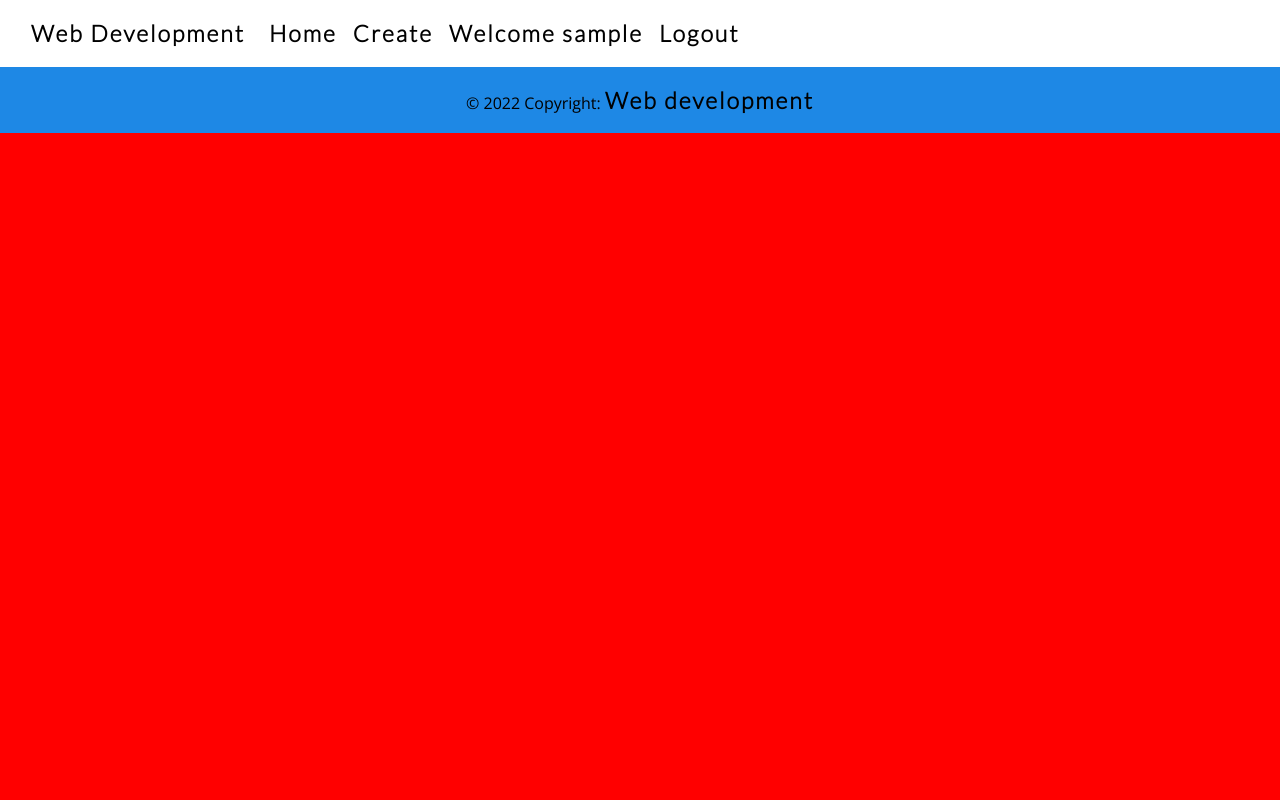
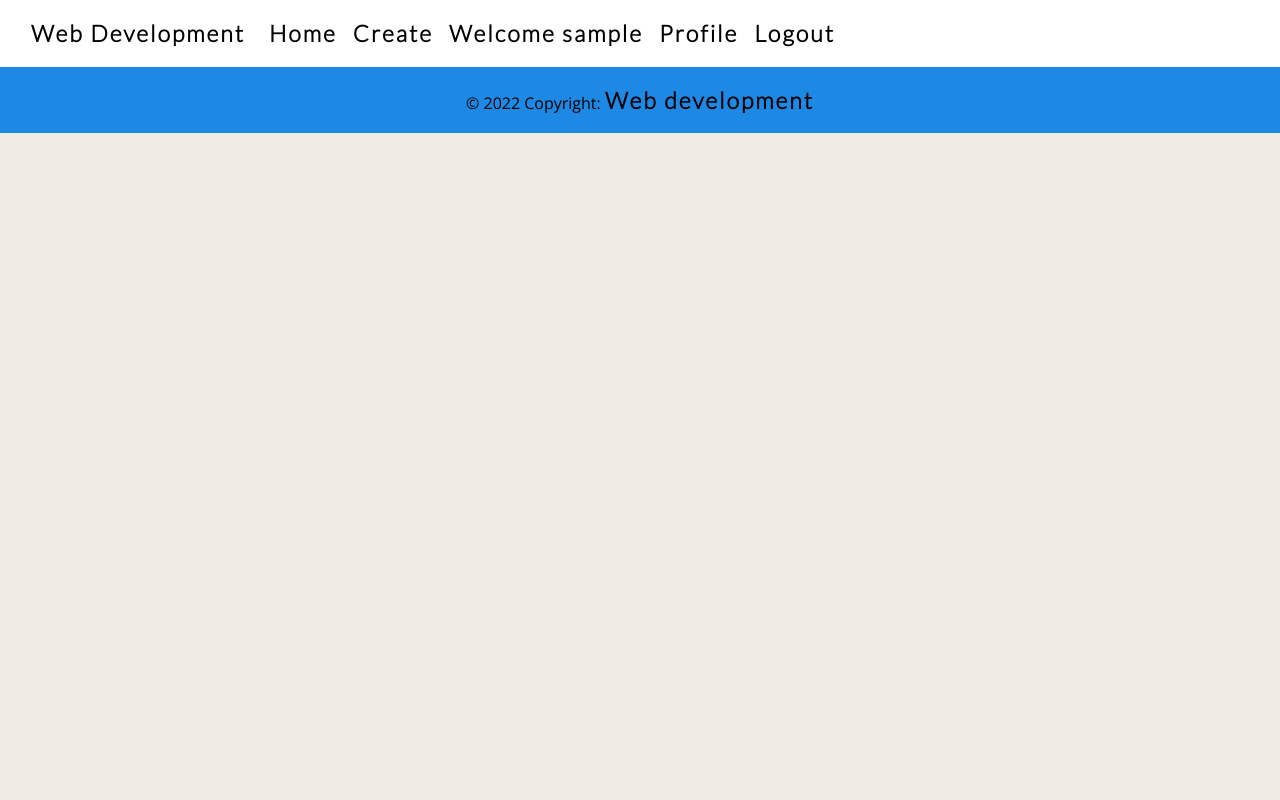
Before and after one commit to pauline-rugwevera/DjangoBlog, a Django app: page / in a window 1280 px wide. Run offline with Django 3.2, Linux system fonts and the light colour scheme; the visitor is signed in with stand-in values (Sample User, id 1); data that the repository does not hold is empty; some libraries are stand-ins or nearby versions.

Commit message:
Write code to display user profile from the home page

```diff
--- a/blog/admin.py
+++ b/blog/admin.py
@@ -1,10 +1,13 @@
 from django.contrib import admin
-from .models import BlogPost, Comment
+from .models import BlogPost, Comment, Profile
 from django_summernote.admin import SummernoteModelAdmin
 
 
 
 admin.site.register(Comment)
+admin.site.register(Profile)
+
+
 
 @admin.register(BlogPost)
 class BlogPostAdmin(SummernoteModelAdmin):
--- a/blog/models.py
+++ b/blog/models.py
@@ -5,10 +5,9 @@ from cloudinary.models import CloudinaryField
 from django.urls import reverse
 
 
-class Profile:
+class Profile (models.Model):
     user = models.OneToOneField(User, on_delete=models.CASCADE, blank=True,
                                 null=True)
-    image = CloudinaryField('image', default='placeholder')
     bio = models.TextField(blank=True, null=True)
     linkedin = models.CharField(max_length=300, blank=True, null=True)
     Twitter = models.CharField(max_length=300, blank=True, null=True)
--- a/blog/urls.py
+++ b/blog/urls.py
@@ -12,5 +12,9 @@ urlpatterns = [
     path('blog/<str:slug>/', views.post_detail, name="post-detail"),
     path('post/<int:pk>/delete', DeletePost.as_view(), name="delete-post"),
 
+    # profile
+    path("profile/", views.Profile, name="profile"),
+    path("user_profile/<int:myid>/", views.user_profile, name="user_profile"),
+
 
 ]
--- a/blog/views.py
+++ b/blog/views.py
@@ -62,3 +62,11 @@ def post_detail(request, slug):
         comment = Comment(user = user, content = content, blog_id=post)
         comment.save()
     return render(request, "post_detail.html", {'post': post,'comments':comments})
+
+# show user profile
+def user_profile(request, myid):
+    post = BlogPost.objects.filter(id=myid)
+    return render(request, "user_profile.html", {'post':post})
+
+def Profile(request):
+    return render(request, "profile.html")
--- a/static/css/style.css
+++ b/static/css/style.css
@@ -6,8 +6,8 @@ body {
   font-family: 'Open Sans', sans-serif;
   color: #000;
 
-  /* background-color: #F0EBE3; */
-  background-color: red;
+  background-color: #F0EBE3;
+  /* background-color: red; */
   width: 100vw;
   height: 100vh;
 }
--- a/templates/base.html
+++ b/templates/base.html
@@ -38,6 +38,9 @@
           </li>
           <li class="nav-item">
             <a class="nav-link active" href="#">Welcome {{request.user}}</a>
+          </li>
+          <li class="nav-item">
+            <a class="nav-link" href="/profile/">Profile</a>
           </li>
 
           <li class="nav-item">
--- a/templates/post_detail.html
+++ b/templates/post_detail.html
@@ -11,7 +11,7 @@
     <div class="media">
 
         <div class="media-body">
-            <h5>by {{post.author}}
+            <h5><a href="/user_profile/{{post.author.id}}/"> by {{post.author}}</a>
                 {% if user.is_authenticated %}
                 {% if user.id == post.author.id %}
                 <small><a href="{% url 'delete-post' post.pk %}" class="btn btn-danger">Delete Post</a></small>
```
Also changed, not shown: templates/profile.html (added, +71 -0 lines), blog/migrations/0006_profile.py (added).
